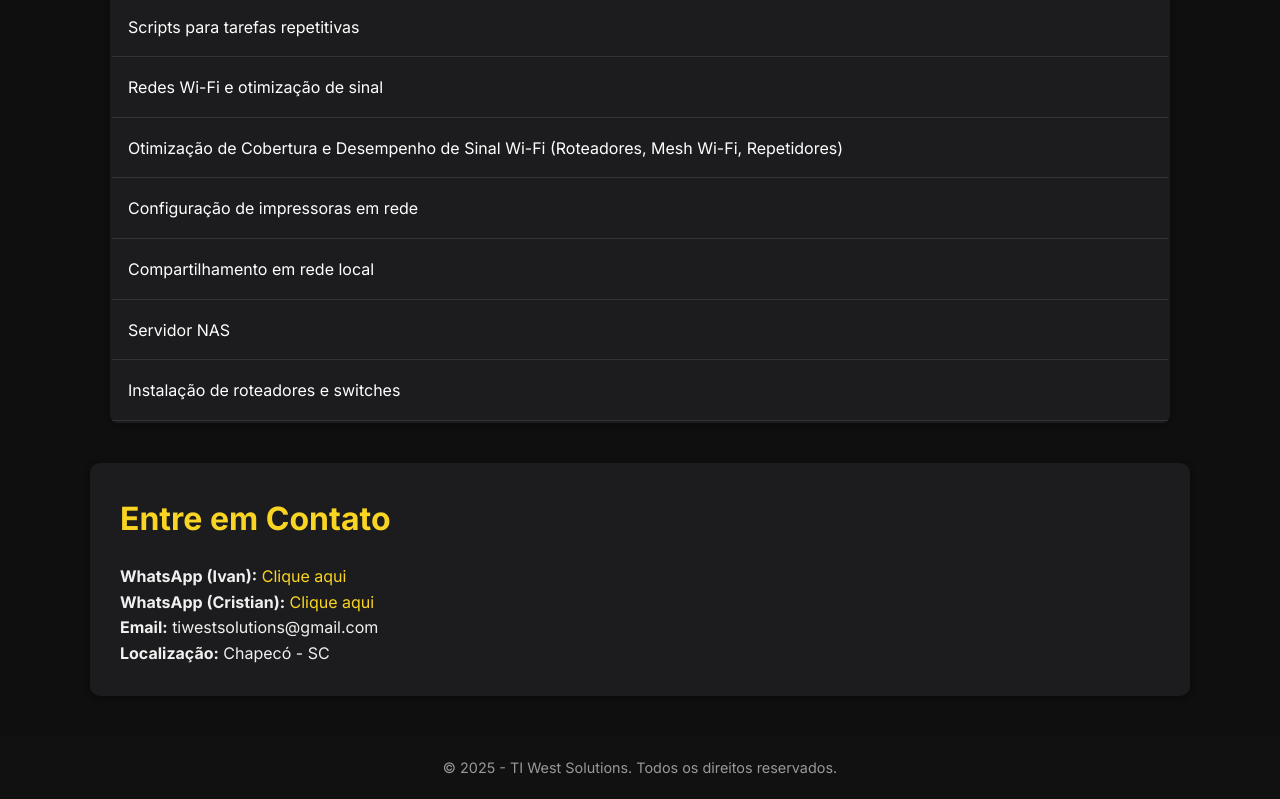
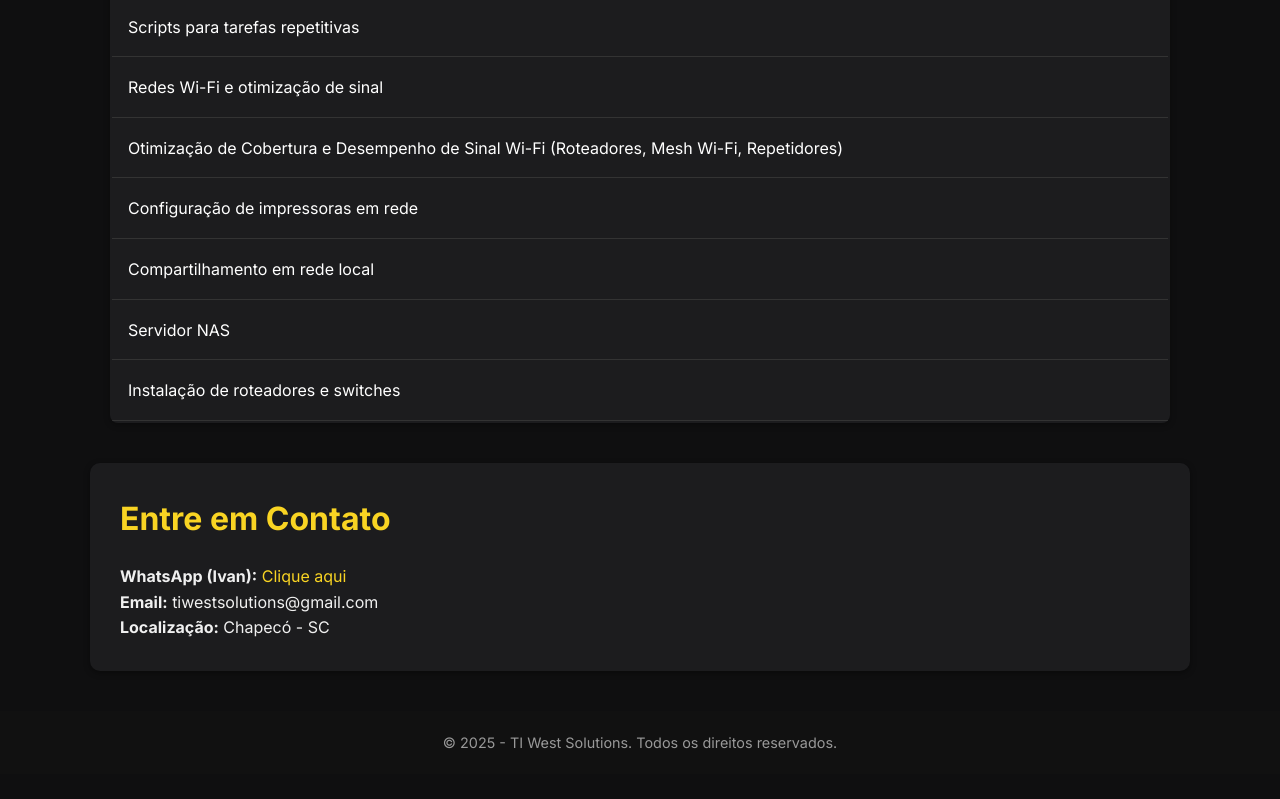
Before and after one commit to tiwestsolutions/WestTI, a plain HTML site: page index.html in a window 1280 px wide. Shown: the part 1731-2530 px from the top of the page. After the commit the page ends 2505 px from the top, so only its background shows below. Drawn offline with Linux system fonts and the light colour scheme.

Commit message:
Update index.html
sem celular cris

```diff
--- a/index.html
+++ b/index.html
@@ -310,7 +310,6 @@
   <section id="contato" class="contato">
     <h2>Entre em Contato</h2>
     <p><strong>WhatsApp (Ivan):</strong> <a href="https://wa.me/554998105367" target="_blank">Clique aqui</a></p>
-    <p><strong>WhatsApp (Cristian):</strong> <a href="https://wa.me/5549984012086" target="_blank">Clique aqui</a></p>
     <p><strong>Email:</strong> tiwestsolutions@gmail.com</p>
     <p><strong>Localização:</strong> Chapecó - SC</p>
   </section>
```
